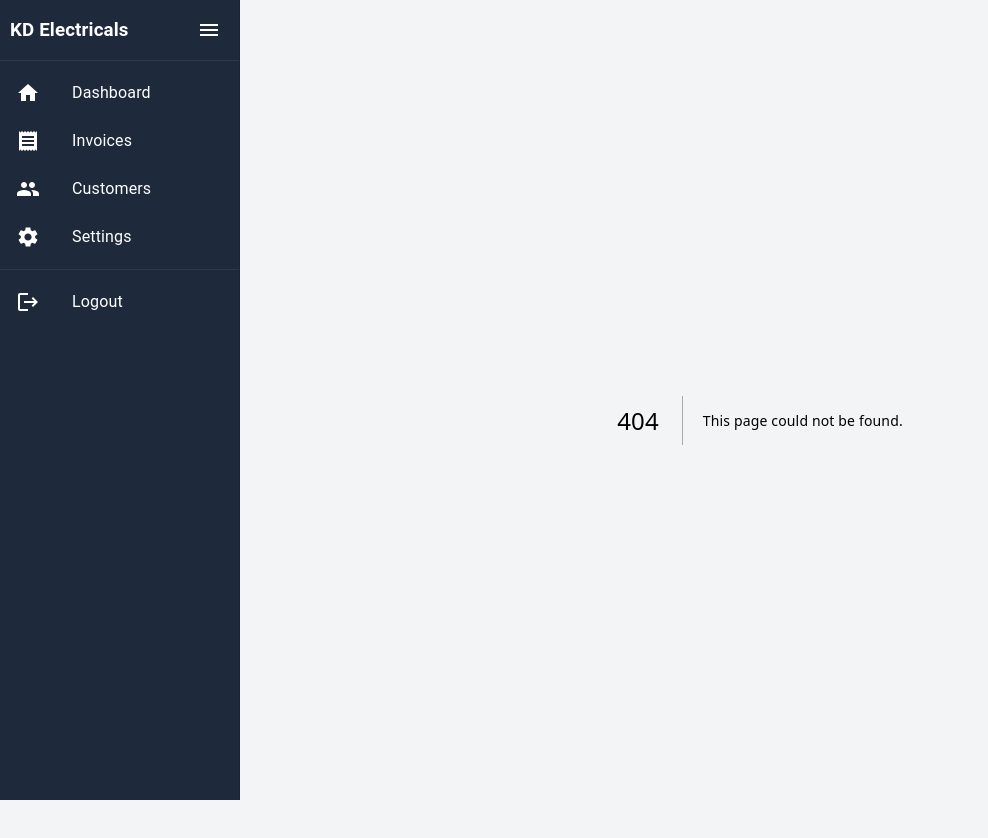
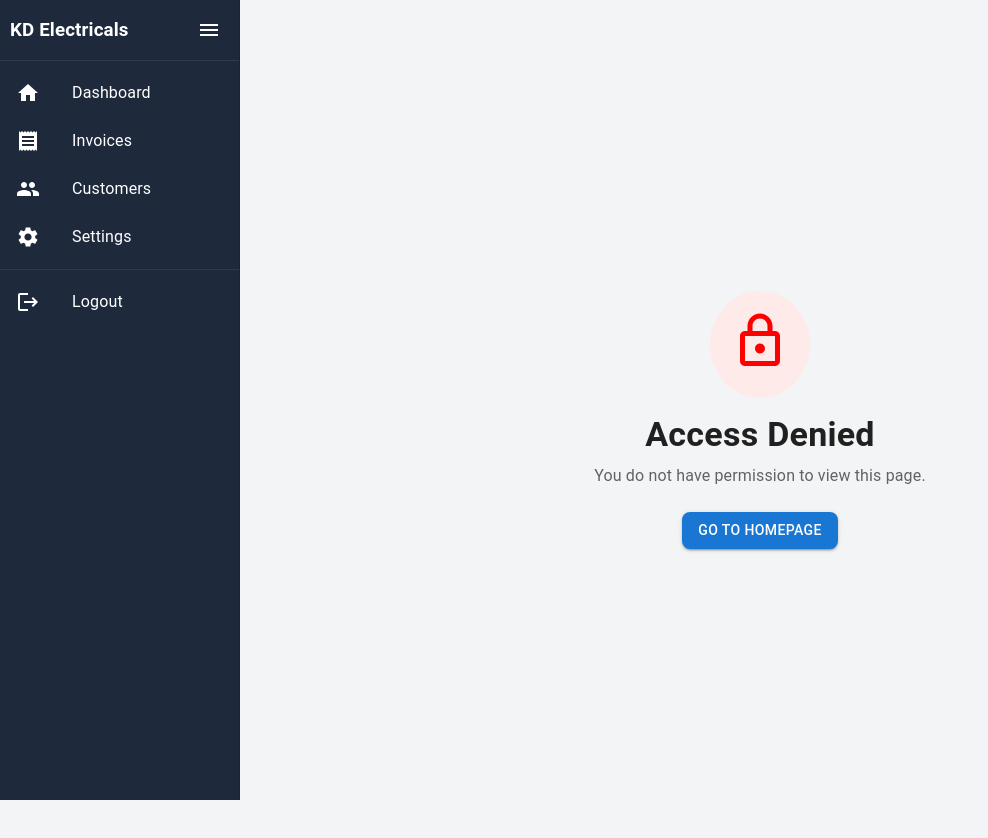
Before and after one commit to kdelectricals/kdbooks, a Next.js app: page /unauthorized in a window 1280 px wide. Before the commit this address had no page. Shown: the whole page, without its empty margins (0-988 px from the left). Built offline with nearby package versions, Linux system fonts and the light colour scheme.

Commit message:
RBAC code done

```diff
--- a/database/models/User.ts
+++ b/database/models/User.ts
@@ -14,7 +14,11 @@ Users.init(
     password: { type: DataTypes.STRING, allowNull: false },
     firstName: { type: DataTypes.STRING, allowNull: false },
     lastName: { type: DataTypes.STRING, allowNull: false },
-    role: { type: DataTypes.STRING, allowNull: false },
+    role: {
+      type: DataTypes.ENUM("admin", "manager", "user"), // Define roles
+      allowNull: false,
+      defaultValue: "user",
+    },
     isActive: { type: DataTypes.BOOLEAN, defaultValue: true },
   },
   { sequelize, modelName: "Users", timestamps: false,} // If you don't have createdAt/updatedAt columns
--- a/src/app/page.tsx
+++ b/src/app/page.tsx
@@ -24,7 +24,7 @@ export default function Dashboard() {
   return (
     <Container maxWidth="lg" sx={{ mt: 5 }}>
       <Typography variant="h4" fontWeight="bold" textAlign="center" gutterBottom>
-        Dashboard
+        Welcome to KD Dashboard
       </Typography>
       <Grid container spacing={3}>
         {dashboardItems.map((item, index) => (
--- /dev/null
+++ b/src/app/unauthorized/page.tsx
@@ -0,0 +1,50 @@
+"use client";
+
+import { useRouter } from "next/navigation";
+import { Container, Typography, Button, Box } from "@mui/material";
+import LockOutlinedIcon from "@mui/icons-material/LockOutlined";
+
+export default function Unauthorized() {
+  const router = useRouter();
+
+  return (
+    <Container
+      maxWidth="sm"
+      sx={{
+        display: "flex",
+        flexDirection: "column",
+        alignItems: "center",
+        justifyContent: "center",
+        height: "100vh",
+        textAlign: "center",
+      }}
+    >
+      <Box
+        sx={{
+          backgroundColor: "#ffeaea",
+          padding: "20px",
+          borderRadius: "50%",
+        }}
+      >
+        <LockOutlinedIcon sx={{ fontSize: 60, color: "red" }} />
+      </Box>
+
+      <Typography variant="h4" fontWeight="bold" mt={2}>
+        Access Denied
+      </Typography>
+
+      <Typography variant="body1" color="text.secondary" mt={1}>
+        You do not have permission to view this page.
+      </Typography>
+
+      <Button
+        variant="contained"
+        color="primary"
+        sx={{ mt: 3, borderRadius: "8px" }}
+        onClick={() => router.push("/")}
+      >
+        Go to Homepage
+      </Button>
+    </Container>
+  );
+}
--- a/src/pages/api/auth/[...nextauth].ts
+++ b/src/pages/api/auth/[...nextauth].ts
@@ -20,27 +20,26 @@ export default NextAuth({
           const user = await Users.findOne({ where: { username: credentials.email } });
 
 
-
-
         if (!user || credentials.password !==user.dataValues.password) {
           throw new Error("Invalid email or password");
         }
 
-        return { id: user.id, email: user.email, role: user.role };
+        return { id: user.dataValues.id, email: user.dataValues.email, role: user.dataValues.role };
       },
     }),
   ],
   callbacks: {
-    async session({ session, token }) {
-      session.user.role = token.role;
-      return session;
-    },
+
     async jwt({ token, user }) {
       if (user) {
         token.role = user.role;
       }
       return token;
     },
+    async session({ session, token }) {
+      if (session.user) session.user.role = token.role; // Add role to session
+      return session;
+    },
   },
   session: { strategy: "jwt", maxAge: 30 * 60 }, // 30 min expiration
   secret: process.env.NEXTAUTH_SECRET,
--- a/src/pages/login.tsx
+++ b/src/pages/login.tsx
@@ -16,7 +16,6 @@ export default function Login() {
       email,
       password,
     });
-
     if (result?.error) {
       setError("Invalid email or password");
     } else {
--- /dev/null
+++ b/src/types/role.ts
@@ -0,0 +1,6 @@
+// types/roles.ts
+export enum UserRole {
+    ADMIN = "admin",
+    USER = "user",
+    MANAGER = "manager",
+  }
```
Also changed, not shown: src/app/components/Sidebar.tsx (+6 -2 lines), src/middleware.ts (+19 -7 lines), 1 other file (tests, documents, lock files or other folders).
